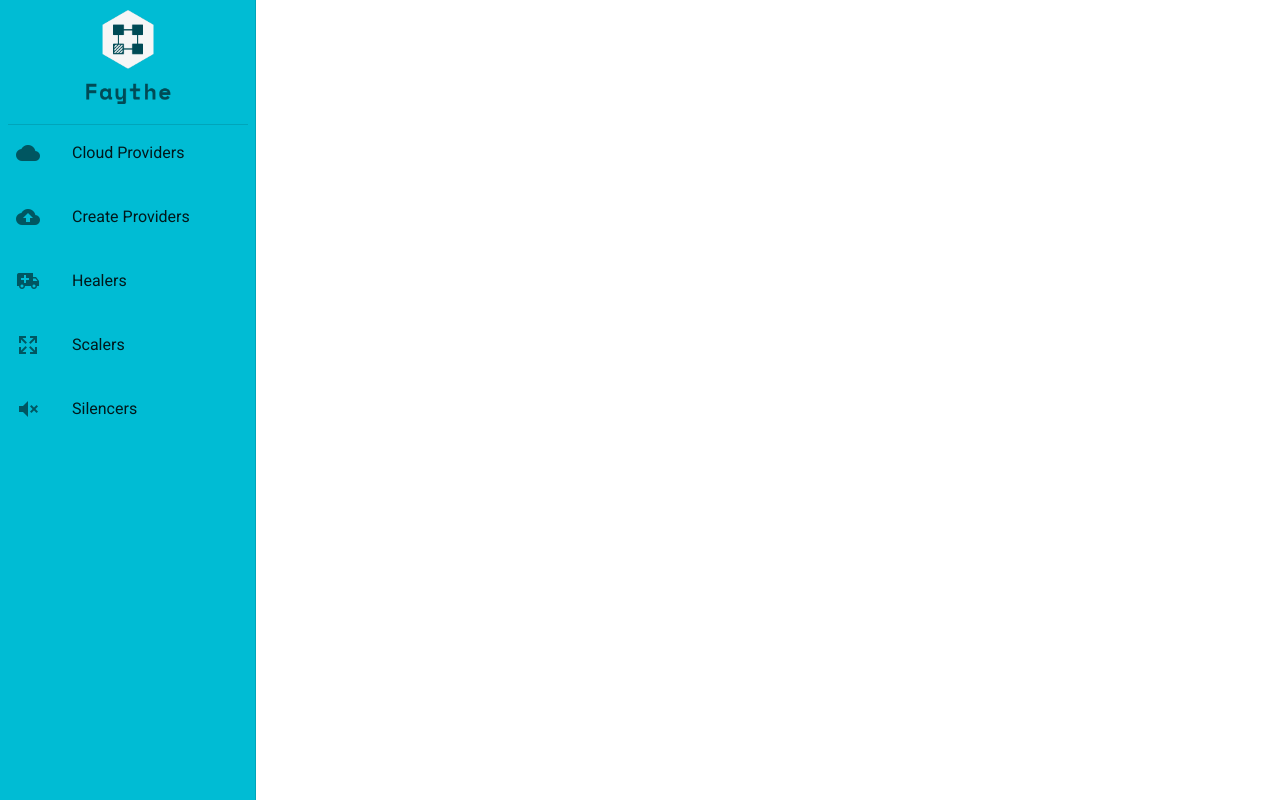
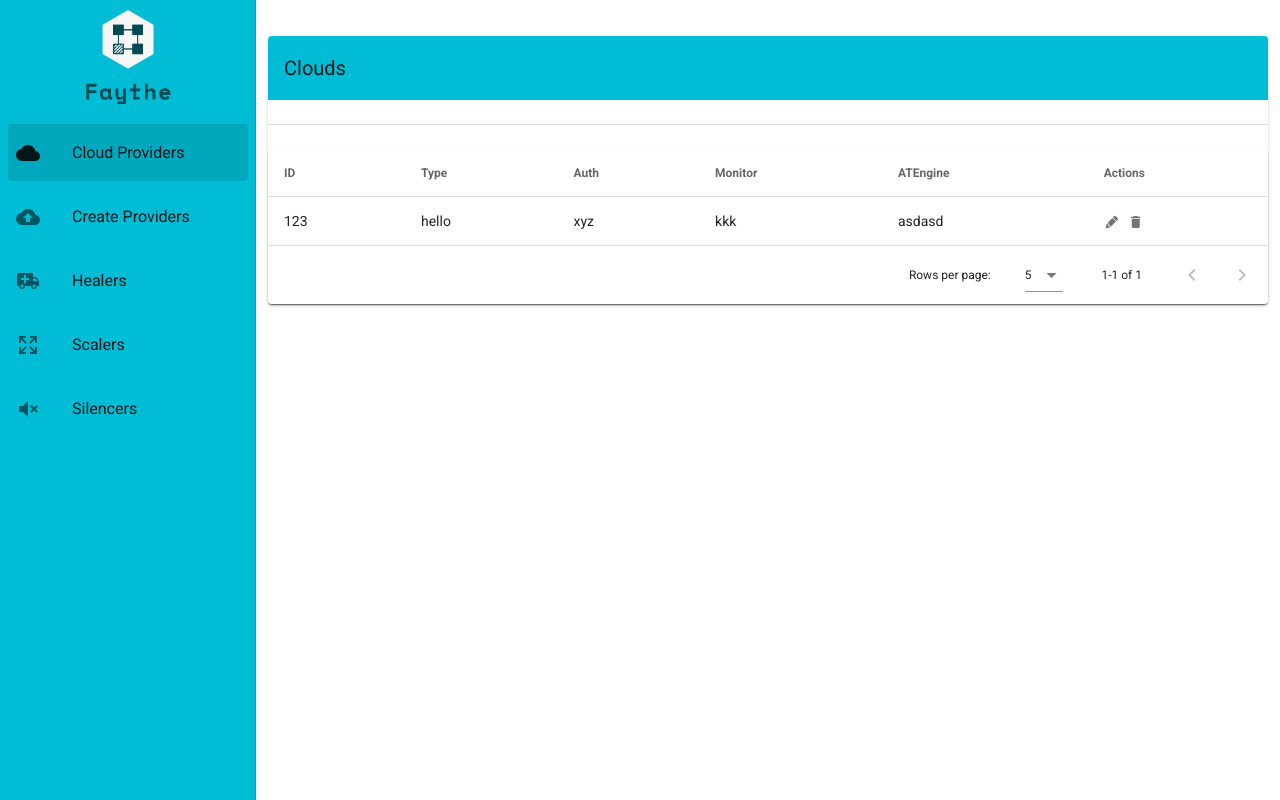
Before and after one commit to vCloud-DFTBA/faythe-ui, a Vue app in the folder pkg/web/app/faythe-ui/: page /clouds#/clouds in a window 1280 px wide. Built offline with nearby package versions, Linux system fonts and the light colour scheme.

Commit message:
Init project views

```diff
--- a/pkg/web/app/faythe-ui/src/components/NavBar.vue
+++ b/pkg/web/app/faythe-ui/src/components/NavBar.vue
@@ -19,7 +19,7 @@
       <v-list-item
         v-for="item in items"
         :key="item.title"
-        link
+        :to="item.link"
       >
         <v-list-item-icon>
           <v-icon>{{ item.icon }}</v-icon>
@@ -40,11 +40,11 @@
       return {
         drawer: true,
         items: [
-          { title: 'Cloud Providers', icon: 'mdi-cloud' },
-          { title: 'Create Providers', icon: 'mdi-cloud-upload' },
-          { title: 'Healers', icon: 'mdi-ambulance' },
-          { title: 'Scalers', icon: 'mdi-arrow-expand-all' },
-          { title: 'Silencers', icon: 'mdi-volume-mute' },
+          { title: 'Cloud Providers', icon: 'mdi-cloud', link: '/clouds' },
+          { title: 'Create Providers', icon: 'mdi-cloud-upload', link: '/clouds/create' },
+          { title: 'Healers', icon: 'mdi-ambulance', link: '/healers' },
+          { title: 'Scalers', icon: 'mdi-arrow-expand-all', link: '/scalers' },
+          { title: 'Silencers', icon: 'mdi-volume-mute', link: '/silencers' },
         ],
       }
     },
--- /dev/null
+++ b/pkg/web/app/faythe-ui/src/components/tables/CloudsTable.vue
@@ -0,0 +1,55 @@
+<template>
+  <v-data-table
+    color="primary"
+    :headers="headers"
+    :items="clouds"
+    :items-per-page="5"
+    class="elevation-1"
+    disable-filtering
+    disable-sort
+  >
+  <template v-slot:item.action="{  }">
+      <v-icon
+        small
+        class="mr-2"
+      >
+        mdi-lead-pencil
+      </v-icon>
+      <v-icon
+        small
+      >
+        mdi-delete
+      </v-icon>
+    </template>
+  </v-data-table>
+</template>
+
+<script>
+  export default {
+    data() {
+      return {
+        headers: [
+          { text: 'ID', value: 'id' },
+          { text: 'Type', value: 'type' },
+          { text: 'Auth', value: 'auth' },
+          { text: 'Monitor', value: 'monitor' },
+          { text: 'ATEngine', value: 'atengine' },
+          { text: 'Actions', value: 'action' }
+        ],
+        clouds: [
+          {
+            id: '123',
+            type: 'hello',
+            auth: 'xyz',
+            monitor: 'kkk',
+            atengine: 'asdasd'
+          }
+        ],
+      }
+    },
+  }
+</script>
+
+<style lang="scss" scoped>
+
+</style>
--- a/pkg/web/app/faythe-ui/src/router/index.js
+++ b/pkg/web/app/faythe-ui/src/router/index.js
@@ -1,23 +1,38 @@
 import Vue from 'vue'
 import VueRouter from 'vue-router'
-import Home from '../views/Home.vue'
 
 Vue.use(VueRouter)
 
 const routes = [
   {
     path: '/',
-    name: 'home',
-    component: Home
+    redirect: '/clouds',
   },
   {
-    path: '/about',
-    name: 'about',
-    // route level code-splitting
-    // this generates a separate chunk (about.[hash].js) for this route
-    // which is lazy-loaded when the route is visited.
-    component: () => import(/* webpackChunkName: "about" */ '../views/About.vue')
-  }
+    path: '/clouds',
+    name: 'clouds',
+    component: () => import('@/views/Clouds.vue')
+  },
+  {
+    path: '/clouds/create',
+    name: 'create clouds',
+    component: () => import('@/views/CreateClouds.vue')
+  },
+  {
+    path: '/healers',
+    name: 'healers',
+    component: () => import('@/views/Healers.vue')
+  },
+  {
+    path: '/scalers',
+    name: 'scalers',
+    component: () => import('@/views/Scalers.vue')
+  },
+  {
+    path: '/silencers',
+    name: 'silencers',
+    component: () => import('@/views/Silencers.vue')
+  },
 ]
 
 const router = new VueRouter({
--- a/pkg/web/app/faythe-ui/src/views/About.vue
+++ /dev/null
@@ -1,5 +0,0 @@
-<template>
-  <div class="about">
-    <h1>This is an about page</h1>
-  </div>
-</template>
--- /dev/null
+++ b/pkg/web/app/faythe-ui/src/views/Clouds.vue
@@ -0,0 +1,31 @@
+<template>
+  <v-container>
+    <v-card class="mt-6">
+      <v-toolbar flat color="primary">
+        <v-toolbar-title>Clouds</v-toolbar-title>
+      </v-toolbar>
+      <v-divider class="my-6"></v-divider>
+      <clouds-table></clouds-table>
+    </v-card>
+  </v-container>
+</template>
+
+<script>
+  import CloudsTable from '@/components/tables/CloudsTable.vue'
+
+  export default {
+    name: 'clouds',
+    components: {
+      CloudsTable
+    },
+    data() {
+      return {
+
+      }
+    },
+  }
+</script>
+
+<style lang="scss" scoped>
+
+</style>
--- /dev/null
+++ b/pkg/web/app/faythe-ui/src/views/CreateClouds.vue
@@ -0,0 +1,19 @@
+<template>
+  <div>
+
+  </div>
+</template>
+
+<script>
+  export default {
+    name: 'create-clouds',
+    data() {
+      return {
+      }
+    },
+  }
+</script>
+
+<style lang="scss" scoped>
+
+</style>
--- /dev/null
+++ b/pkg/web/app/faythe-ui/src/views/Healers.vue
@@ -0,0 +1,19 @@
+<template>
+  <div>
+
+  </div>
+</template>
+
+<script>
+  export default {
+    name: 'healers',
+    data() {
+      return {
+      }
+    },
+  }
+</script>
+
+<style lang="scss" scoped>
+
+</style>
--- a/pkg/web/app/faythe-ui/src/views/Home.vue
+++ /dev/null
@@ -1,13 +0,0 @@
-<template>
-  <v-container app>
-    <h1>Hello</h1>
-    <v-icon>mdi-loading mdi-spin</v-icon>
-  </v-container>
-
-</template>
-
-<script>
-export default {
-  name: 'home'
-}
-</script>
--- /dev/null
+++ b/pkg/web/app/faythe-ui/src/views/Scalers.vue
@@ -0,0 +1,19 @@
+<template>
+  <div>
+
+  </div>
+</template>
+
+<script>
+  export default {
+    name: 'scalers',
+    data() {
+      return {
+      }
+    },
+  }
+</script>
+
+<style lang="scss" scoped>
+
+</style>
--- /dev/null
+++ b/pkg/web/app/faythe-ui/src/views/Silencers.vue
@@ -0,0 +1,19 @@
+<template>
+  <div>
+
+  </div>
+</template>
+
+<script>
+  export default {
+    name: 'silencers',
+    data() {
+      return {
+      }
+    },
+  }
+</script>
+
+<style lang="scss" scoped>
+
+</style>
```
